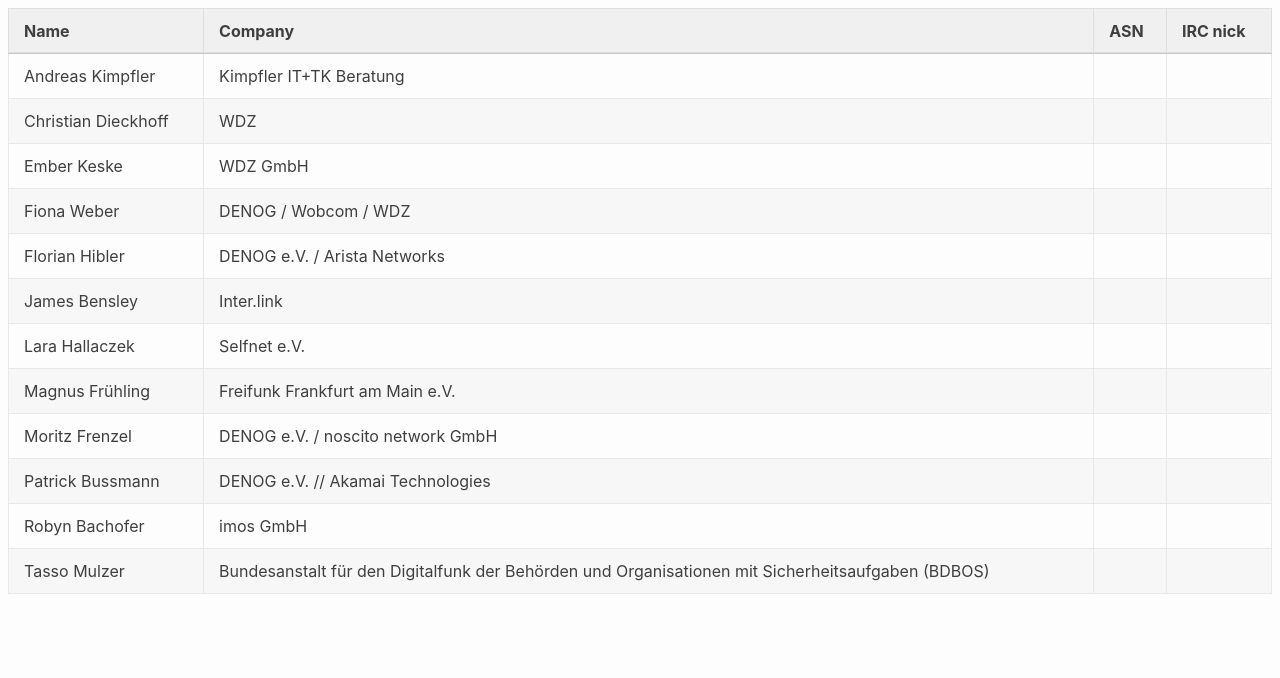
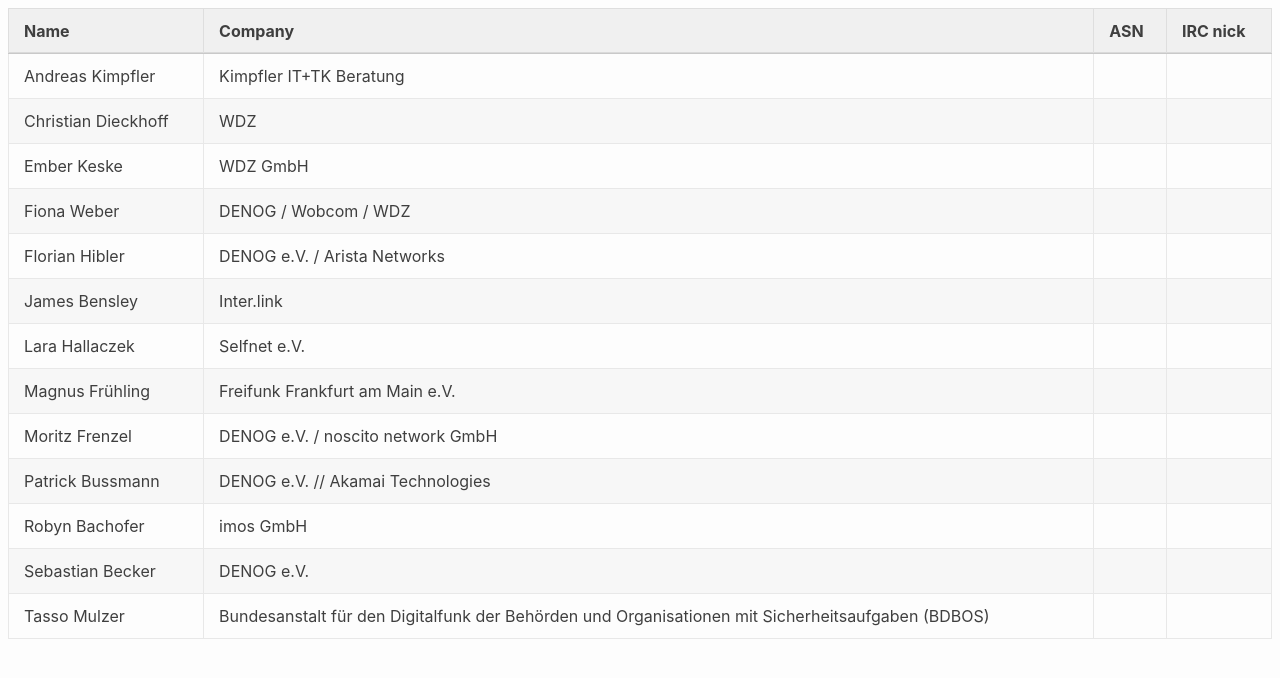
Before and after one commit to denog/pretix-attendeelist, a Jekyll site: the page built from member2024/index.markdown, in a window 1280 px wide. Shown: the top 678 px of the page. Built offline with Jekyll 4.4.1, drawn with Linux system fonts in a browser that asks for light colours.

Commit message:
Latest data: Wed Apr  3 14:48:00 UTC 2024

```diff
--- a/_data/attendees_member2024.json
+++ b/_data/attendees_member2024.json
@@ -66,6 +66,12 @@
     "asn": null
   },
   {
+    "name": "Sebastian Becker",
+    "company": "DENOG e.V.",
+    "irc": null,
+    "asn": null
+  },
+  {
     "name": "Tasso Mulzer",
     "company": "Bundesanstalt für den Digitalfunk der Behörden und Organisationen mit Sicherheitsaufgaben (BDBOS)",
     "irc": null,
```
